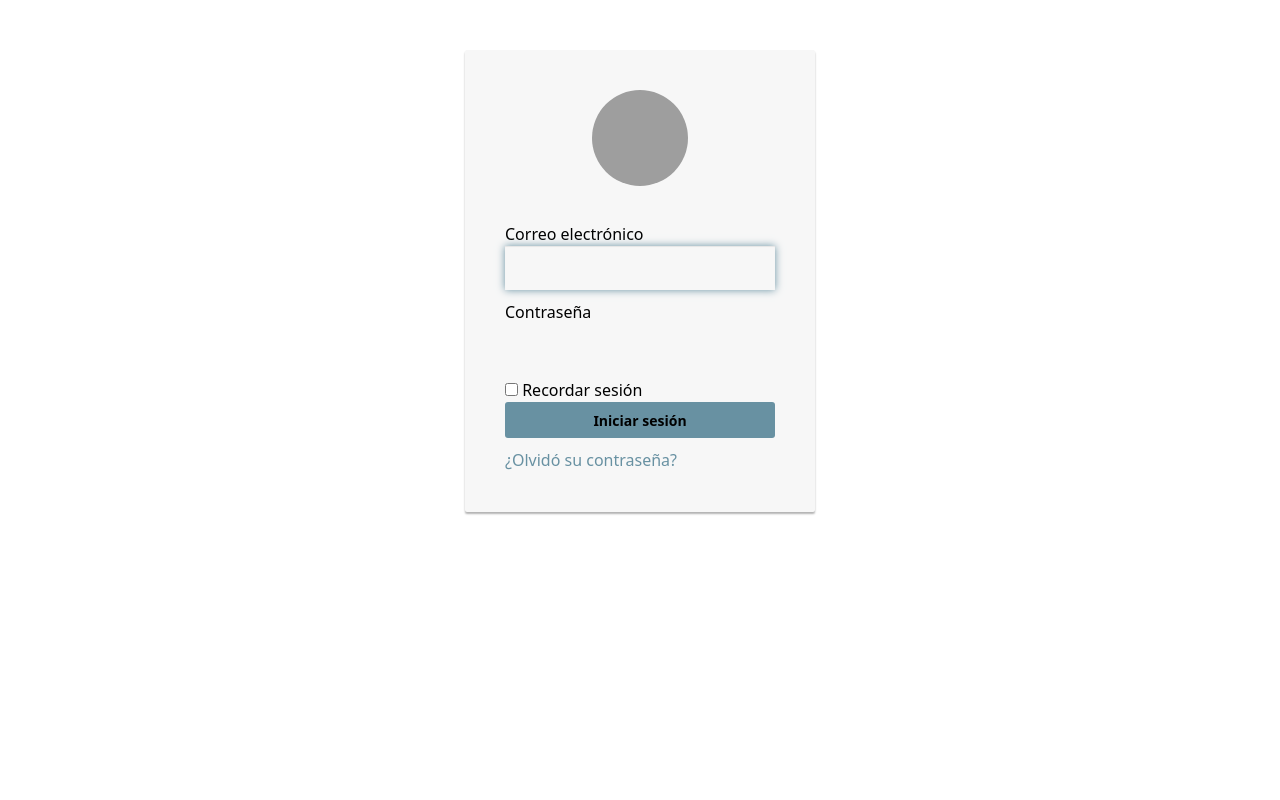
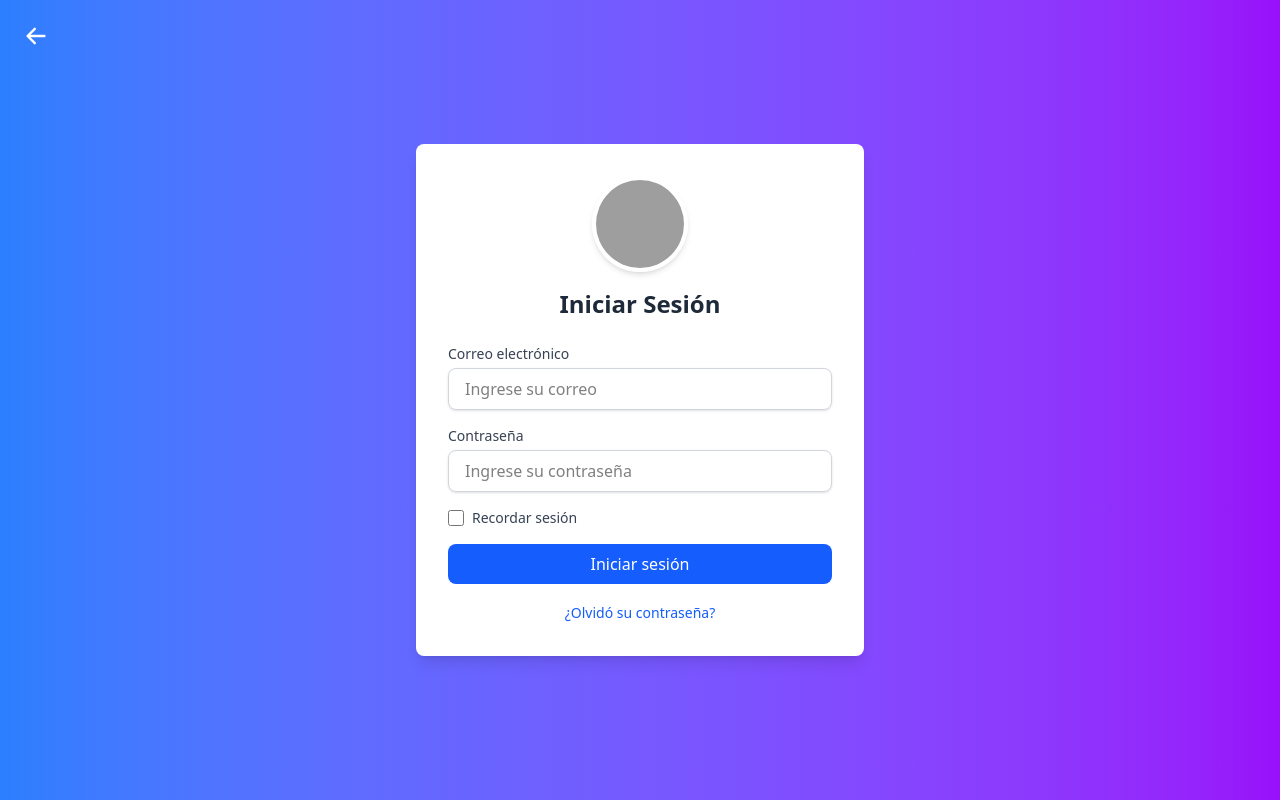
Before and after one commit to JordyPradaYanes/ZooTracker, an Angular app: page /login in a window 1280 px wide. Built offline with nearby package versions, Linux system fonts and the light colour scheme; grey boxes are pictures that could not be loaded.

Commit message:
Actualizacion del login y header

```diff
--- a/src/app/app.component.html
+++ b/src/app/app.component.html
@@ -3,6 +3,7 @@
 </style>
 
 <main class="main">
+
 </main>
 
 <router-outlet />
--- a/src/app/app.routes.ts
+++ b/src/app/app.routes.ts
@@ -5,5 +5,7 @@ import { MainPageComponent } from './main-page/main-page.component';
 
 export const routes: Routes = [
 	{path: '', component: MainPageComponent},
+	{path: 'regresar', component: MainPageComponent},
 	{path: 'login', component: LoginComponent},
+	{ path: '**', redirectTo: '' }
 ];
--- a/src/app/header/header.component.html
+++ b/src/app/header/header.component.html
@@ -1,6 +1,7 @@
 <style>
   .nav-item {
     position: relative;
+    padding: 0.5rem 0;
   }
 
   .nav-item::after {
@@ -8,32 +9,94 @@
     position: absolute;
     width: 100%;
     height: 2px;
-    bottom: -2px;
+    bottom: 0;
     left: 0;
     background-color: white;
     transform: scaleX(0);
-    transform-origin: left;
+    transform-origin: right;
     transition: transform 0.3s ease-in-out;
   }
 
   .nav-item:hover::after {
     transform: scaleX(1);
+    transform-origin: left;
+  }
+
+  .nav-item a {
+    font-family: 'Poppins', sans-serif;
+    font-weight: 500;
+    letter-spacing: 0.5px;
+    transition: color 0.3s ease-in-out;
+    display: flex;
+    align-items: center;
+    gap: 0.5rem; /* Espacio entre el ícono y el texto */
+  }
+
+  .nav-item a:hover {
+    color: #fecaca; /* Cambia el color al hacer hover */
   }
 </style>
 
+<!-- Importar FontAwesome -->
+<link
+  rel="stylesheet"
+  href="https://cdnjs.cloudflare.com/ajax/libs/font-awesome/6.0.0-beta3/css/all.min.css"
+/>
+
 <header class="bg-red-600 text-white p-4 shadow-lg">
   <div class="container mx-auto flex justify-between items-center">
+    <!-- Logo y nombre del proyecto -->
     <div class="flex items-center">
-      <img src="assets/logoU3.png" alt="Logo UFPSO" class="h-16 mr-3 bg-white rounded-md border-white border-2">
-      <h1 class="text-xl font-bold">ZooTracker</h1>
+      <img
+        src="assets/logoU3.png"
+        alt="Logo UFPSO"
+        class="h-16 mr-3 bg-white rounded-md border-white border-2"
+      />
+      <h1 class="text-2xl font-bold font-poppins">ZooTracker</h1>
     </div>
+
+    <!-- Menú de navegación -->
     <nav>
-      <ul class="flex space-x-4">
-        <li class="nav-item"><a href="#" class="hover:text-red-200">Inventario</a></li>
-        <li class="nav-item"><a href="#" class="hover:text-red-200">Registros</a></li>
-        <li class="nav-item"><a href="#" class="hover:text-red-200">Reportes</a></li>
-        <li class="nav-item"><a routerLink="/login" routerLinkActive="active" ariaCurrentWhenActive="page">Login</a></li>
+      <ul class="flex space-x-8">
+        <!-- Inventario -->
+        <li class="nav-item">
+          <a routerLink="/inventario" routerLinkActive="active" class="text-lg hover:text-red-200">
+            <i class="fas fa-box-open text-xl"></i> <!-- Ícono de inventario -->
+            Inventario
+          </a>
+        </li>
+
+        <!-- Registros -->
+        <li class="nav-item">
+          <a routerLink="/registros" routerLinkActive="active" class="text-lg hover:text-red-200">
+            <i class="fas fa-clipboard-list text-xl"></i> <!-- Ícono de registros -->
+            Registros
+          </a>
+        </li>
+
+        <!-- Reportes -->
+        <li class="nav-item">
+          <a routerLink="/reportes" routerLinkActive="active" class="text-lg hover:text-red-200">
+            <i class="fas fa-chart-bar text-xl"></i> <!-- Ícono de reportes -->
+            Reportes
+          </a>
+        </li>
+
+        <!-- Login -->
+        <li class="nav-item">
+          <a
+            routerLink="/login"
+            routerLinkActive="active"
+            ariaCurrentWhenActive="page"
+            class="text-lg hover:text-red-200"
+          >
+            <i class="fas fa-sign-in-alt text-xl"></i> <!-- Ícono de login -->
+            Login
+          </a>
+        </li>
       </ul>
     </nav>
   </div>
-  <router-outlet />
+</header>
+
+<router-outlet />
--- a/src/app/login/login.component.html
+++ b/src/app/login/login.component.html
@@ -1,22 +1,90 @@
-<div class="container">
-	<div class="card card-container">
-		<img id="profile-img" class="profile-img-card" src="//ssl.gstatic.com/accounts/ui/avatar_2x.png" />
-		<p id="profile-name" class="profile-name-card"></p>
-		<form class="form-signin">
-			<span id="reauth-email" class="reauth-email"></span>
-			<label for="inputEmail" style="user-select: none;">Correo electrónico</label>
-			<input type="email" id="inputEmail" class="form-control" required autofocus>
-			<label for="inputPassword" style="user-select: none;">Contraseña</label>
-			<input type="password" id="inputPassword" class="form-control" required>
-			<div id="remember" class="checkbox">
-				<label>
-					<input type="checkbox" value="remember-me"> Recordar sesión
-				</label>
-			</div>
-			<button class="btn btn-lg btn-primary btn-block btn-signin" type="submit">Iniciar sesión</button>
-		</form>
-		<a href="#" class="forgot-password">
-			¿Olvidó su contraseña?
-		</a>
+<div class="min-h-screen flex items-center justify-center bg-gradient-to-r from-blue-500 to-purple-600">
+	<!-- Botón de regresar con animación -->
+	<a routerLink="/" routerLinkActive="active" ariaCurrentWhenActive="page"
+	  class="cursor-pointer absolute top-6 left-6 flex items-center space-x-2 text-white hover:text-gray-200 transition duration-300 group"
+	>
+	  <!-- Ícono de flecha -->
+	  <svg
+		xmlns="http://www.w3.org/2000/svg"
+		class="h-6 w-6"
+		viewBox="0 0 20 20"
+		fill="currentColor"
+	  >
+		<path
+		  fill-rule="evenodd"
+		  d="M9.707 16.707a1 1 0 01-1.414 0l-6-6a1 1 0 010-1.414l6-6a1 1 0 011.414 1.414L5.414 9H17a1 1 0 110 2H5.414l4.293 4.293a1 1 0 010 1.414z"
+		  clip-rule="evenodd"
+		/>
+	  </svg>
+	  <!-- Texto "Regresar" con animación -->
+	  <span class="opacity-0 group-hover:opacity-100 transform -translate-x-2 group-hover:translate-x-0 transition-all duration-300">
+		Regresar
+	  </span>
+	</a>
+
+	<!-- Tarjeta del formulario -->
+	<div class="bg-white p-8 rounded-lg shadow-lg w-full max-w-md">
+	  <!-- Logo o imagen de perfil -->
+	  <div class="flex justify-center">
+		<img
+		  src="//ssl.gstatic.com/accounts/ui/avatar_2x.png"
+		  alt="Profile Image"
+		  class="w-24 h-24 rounded-full border-4 border-white shadow-md"
+		/>
+	  </div>
+
+	  <!-- Título del formulario -->
+	  <h2 class="text-2xl font-bold text-center text-gray-800 mt-4">Iniciar Sesión</h2>
+
+	  <!-- Formulario -->
+	  <form class="mt-6">
+		<!-- Campo de correo electrónico -->
+		<div class="mb-4">
+		  <label for="inputEmail" class="block text-sm font-medium text-gray-700">Correo electrónico</label>
+		  <input
+			type="email"
+			id="inputEmail"
+			class="mt-1 block w-full px-4 py-2 border border-gray-300 rounded-lg shadow-sm focus:outline-none focus:ring-2 focus:ring-blue-500 focus:border-blue-500"
+			placeholder="Ingrese su correo"
+			required
+		  />
+		</div>
+
+		<!-- Campo de contraseña -->
+		<div class="mb-4">
+		  <label for="inputPassword" class="block text-sm font-medium text-gray-700">Contraseña</label>
+		  <input
+			type="password"
+			id="inputPassword"
+			class="mt-1 block w-full px-4 py-2 border border-gray-300 rounded-lg shadow-sm focus:outline-none focus:ring-2 focus:ring-blue-500 focus:border-blue-500"
+			placeholder="Ingrese su contraseña"
+			required
+		  />
+		</div>
+
+		<!-- Recordar sesión -->
+		<div class="mb-4 flex items-center">
+		  <input
+			type="checkbox"
+			id="rememberMe"
+			class="w-4 h-4 text-blue-600 border-gray-300 rounded focus:ring-blue-500"
+		  />
+		  <label for="rememberMe" class="ml-2 text-sm text-gray-700">Recordar sesión</label>
+		</div>
+
+		<!-- Botón de iniciar sesión -->
+		<button
+		  type="submit"
+		  class="w-full bg-blue-600 text-white py-2 px-4 rounded-lg hover:bg-blue-700 focus:outline-none focus:ring-2 focus:ring-blue-500 focus:ring-offset-2 transition duration-300"
+		>
+		  Iniciar sesión
+		</button>
+	  </form>
+
+	  <!-- Enlace de "Olvidó su contraseña" -->
+	  <div class="mt-4 text-center">
+		<a href="#" class="text-sm text-blue-600 hover:text-blue-500">¿Olvidó su contraseña?</a>
+	  </div>
 	</div>
-</div>
+  </div>
+  <router-outlet />
--- a/src/app/login/login.component.ts
+++ b/src/app/login/login.component.ts
@@ -1,8 +1,10 @@
 import { Component } from '@angular/core';
+import { RouterOutlet } from '@angular/router';
+import { RouterLink } from '@angular/router';
 
 @Component({
   selector: 'app-login',
-  imports: [],
+  imports: [RouterOutlet, RouterLink],
   templateUrl: './login.component.html',
   styleUrl: './login.component.css'
 })
```
